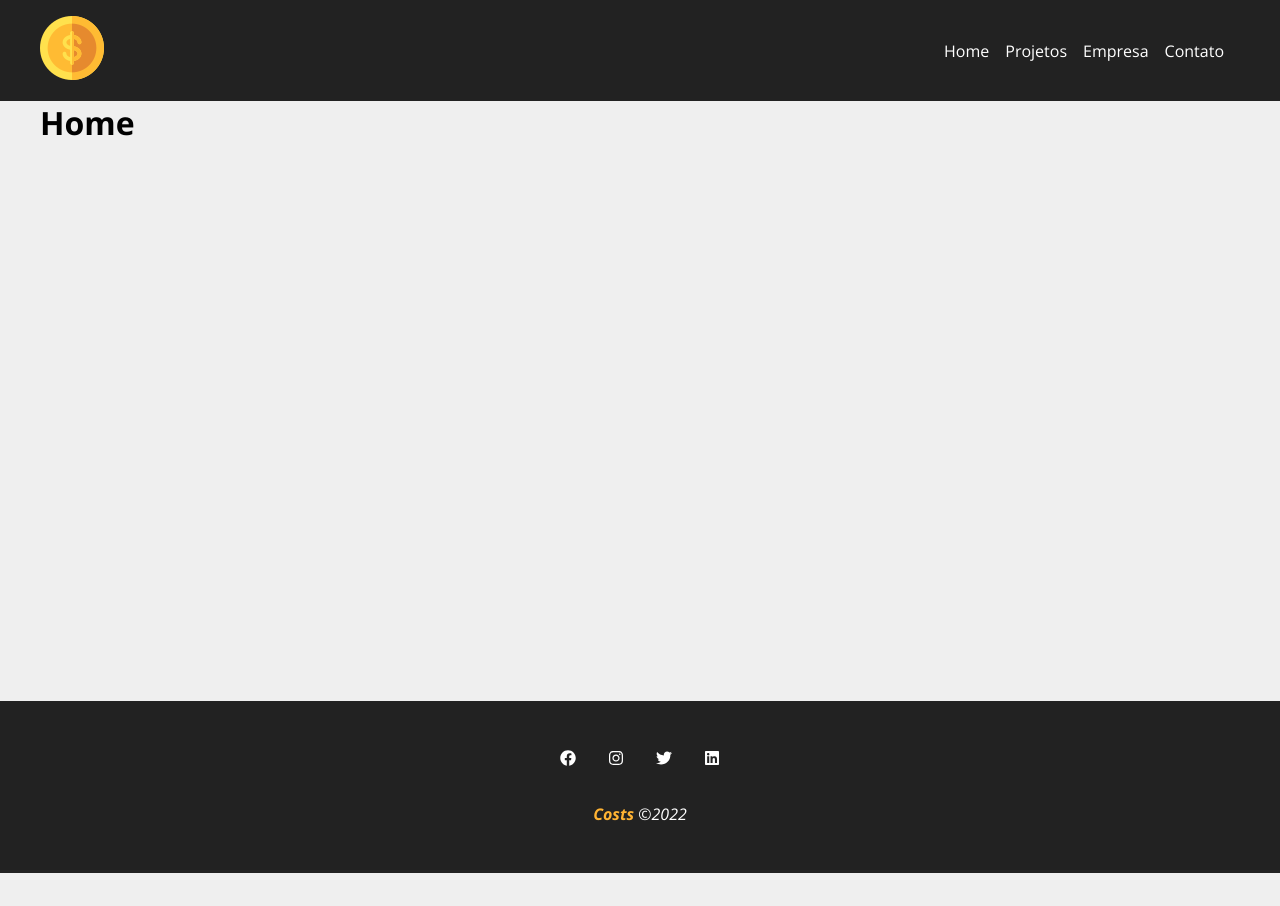
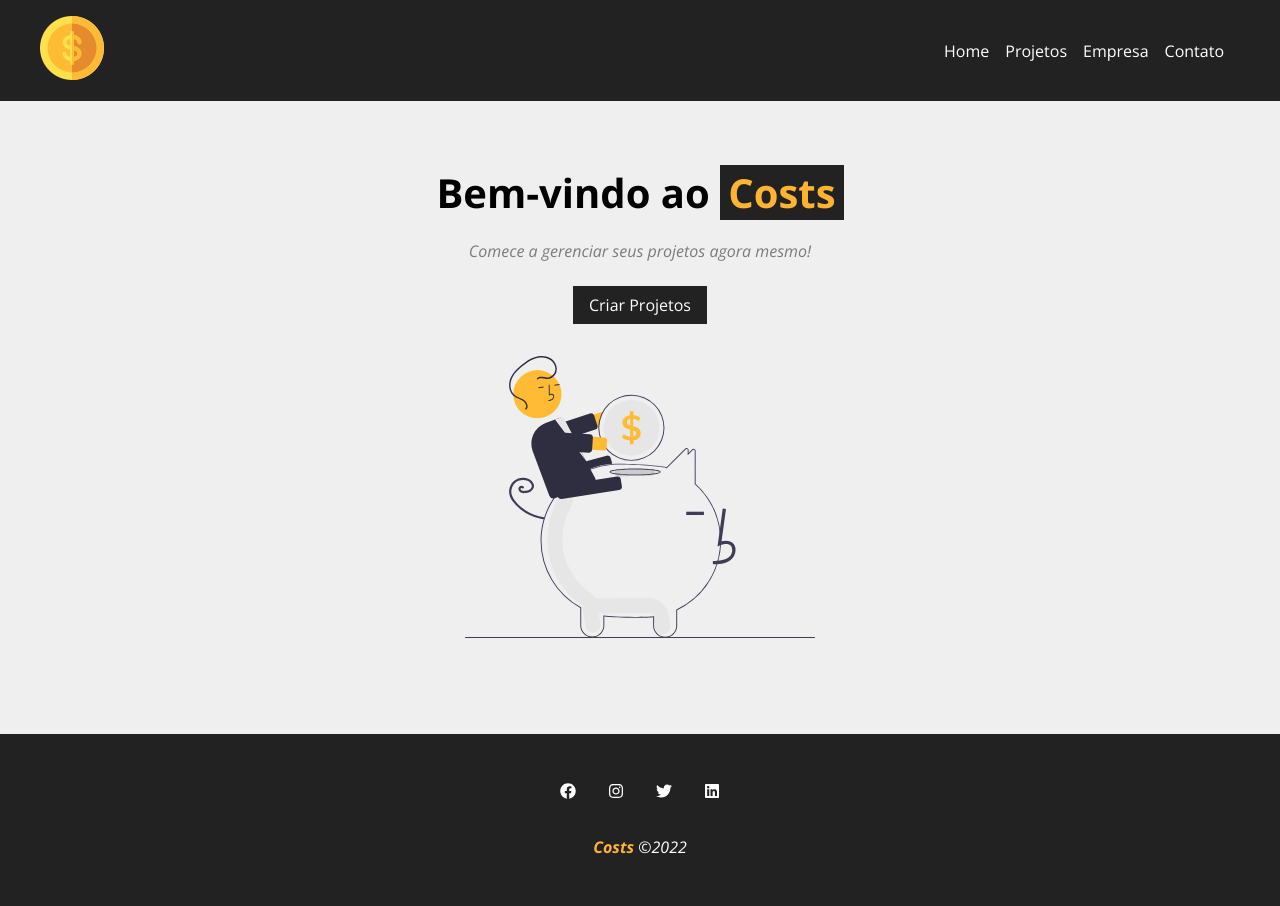
Before and after one commit to AndersonLima0/costs, a React (Create React App) app: page / in a window 1280 px wide. Before the commit the page ends 873 px from the top, so only its background shows below. Built offline with nearby package versions, Linux system fonts and the light colour scheme.

Commit message:
Estrutura da home

```diff
--- /dev/null
+++ b/src/components/layout/LinkButtom.js
@@ -0,0 +1,11 @@
+import styles from './LinkButtom.module.css'
+import {Link} from 'react-router-dom'
+
+function LinkButtom({to, text}){
+    return(
+        <Link className={styles.btn} to={to}>
+            {text}
+        </Link>
+    )
+}
+export default LinkButtom;
--- /dev/null
+++ b/src/components/layout/LinkButtom.module.css
@@ -0,0 +1,10 @@
+.btn{
+    background-color: #222;
+    color: #FFF;
+    padding: 0.5em 1em;
+    text-decoration: none;
+    transition: 0.5s;
+}
+.btn:hover{
+    color: #ffb333;
+}
--- a/src/pages/Home.js
+++ b/src/pages/Home.js
@@ -1,4 +1,15 @@
+import styles from './Home.module.css'
+import savings from '../../src/img/savings.svg'
+import LinkButtom from '../components/layout/LinkButtom';
+
 function Home(){
-    return <h1>Home</h1>
+    return(
+        <section className={styles.home_container}>
+            <h1>Bem-vindo ao <span>Costs</span></h1>
+            <p>Comece a gerenciar seus projetos agora mesmo!</p>
+            <LinkButtom to="/newproject" text="Criar Projetos"/>
+            <img src={savings} alt="Costs"/>
+        </section>
+    )
 }
 export default Home;
--- /dev/null
+++ b/src/pages/Home.module.css
@@ -0,0 +1,26 @@
+.home_container{
+    width: 100%;
+    display: flex;
+    flex-direction: column;
+    align-items: center;
+    justify-content: center;
+    padding: 4em;
+}
+
+.home_container h1{
+    font-size: 2.5em;
+    margin-bottom: .5em;
+}
+.home_container h1 span{
+    color: #ffb333;
+    padding: 0 .2em;
+    background-color: #222;
+}
+.home_container p{
+    margin-bottom: 1.5em;
+    color: #7b7b7b;
+}
+.home_container img{
+    width: 350px;
+    margin: 2em 0;
+}
--- a/src/pages/NewProject.js
+++ b/src/pages/NewProject.js
@@ -1,5 +1,5 @@
 function NewProject(){
 
-    return <p>NewProject</p>
+    return <h1>NewProject</h1>
 }
 export default NewProject;
```
